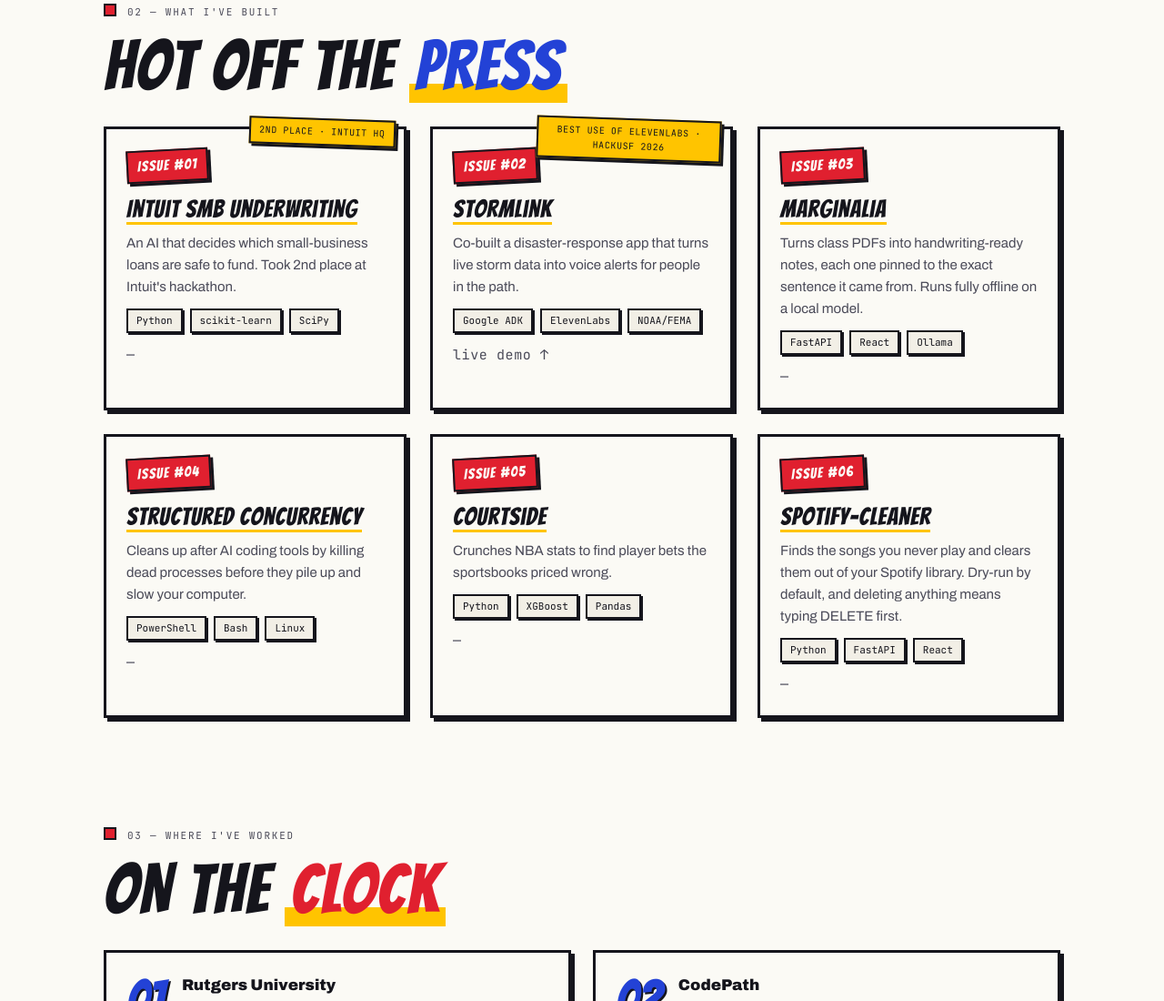
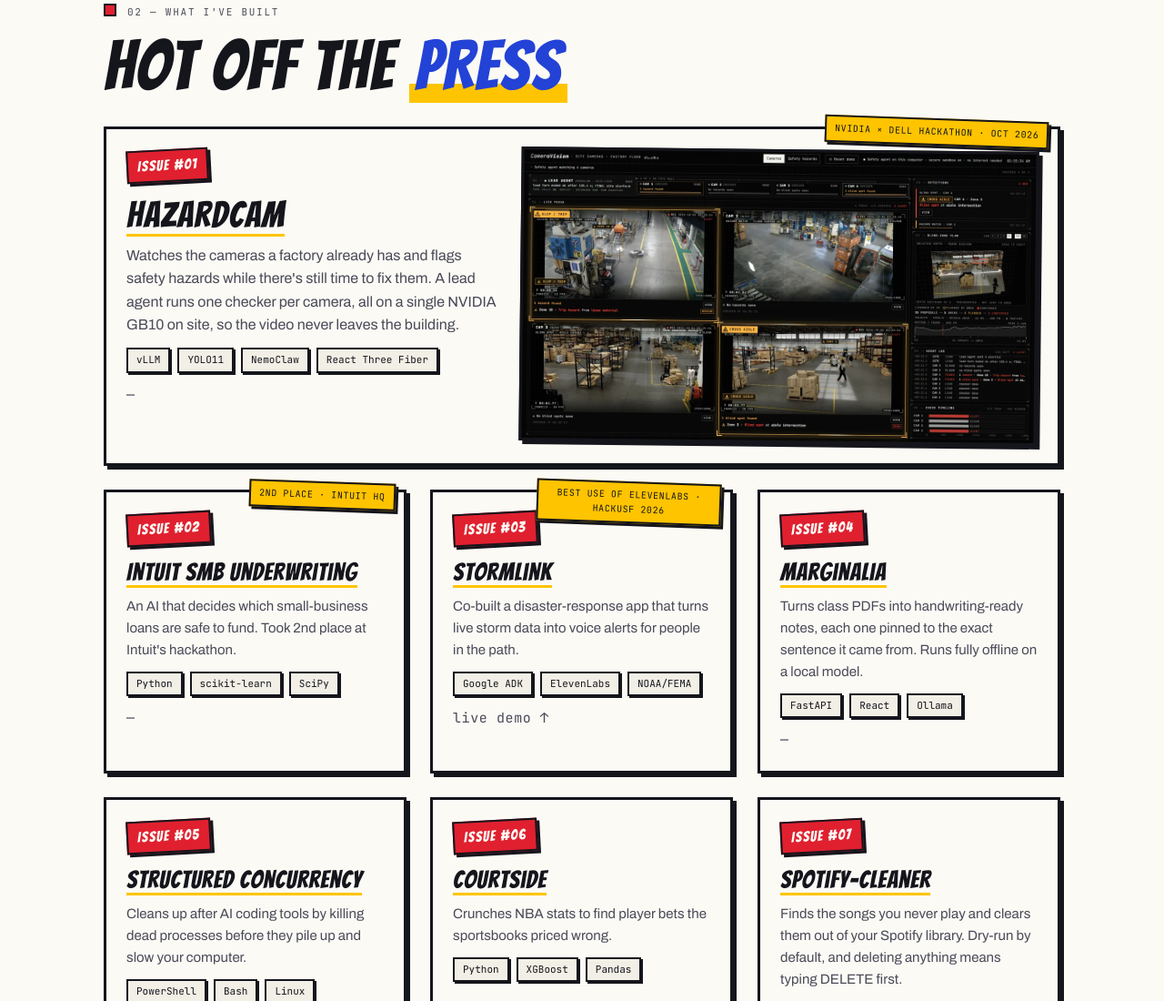
Before and after one commit to ron2k1/ron2k1.github.io, a plain HTML site: page index.html in a window 1280 px wide. Shown: the part 1700-2800 px from the top of the page at 91% size. Drawn offline with Linux system fonts and the light colour scheme; no server answers.

Commit message:
Add HazardCam as a full-width cover card
HazardCam, the multi-agent safety camera system from the NVIDIA x Dell
hackathon (October 2026), is now ISSUE #01 and the rest shift down to
#02-#07. It spans every grid column because a seventh card in the
3-wide auto-fit grid left one orphan on the last row; a full-row card
keeps the six under it in whole rows at 3, 2 and 1 columns. The card
carries the real camera-wall screenshot from the repo, resized to a
1280 px WebP (140 KB instead of the 543 KB 1920 px JPEG), with width
and height set so the lazy image reserves its box.

The stamp names the event only. No placement is on record, so the card
claims no award.

Also bumps the static public-repo fallback from 12 to 14 to match
gh api users/ron2k1 .public_repos, so the tile stops jumping on load.

```diff
--- a/index.html
+++ b/index.html
@@ -127,7 +127,7 @@
         </div>
         <div class="stats reveal">
           <div class="stat">
-            <div class="num" data-count="12" data-live="repos">12</div>
+            <div class="num" data-count="14" data-live="repos">14</div>
             <div class="lbl">Public Repos</div>
           </div>
           <div class="stat">
@@ -149,8 +149,36 @@
         <p class="eyebrow reveal">02 — WHAT I'VE BUILT</p>
         <h2 class="reveal">HOT OFF THE <span class="accent-b">PRESS</span></h2>
         <div class="cards">
+          <article class="card card-feature reveal">
+            <span class="stamp">NVIDIA × DELL HACKATHON · OCT 2026</span>
+            <div class="feature-copy">
+              <div class="badge">ISSUE #01</div>
+              <h3><a href="https://github.com/ron2k1/HazardCam">HazardCam</a></h3>
+              <p>
+                Watches the cameras a factory already has and flags safety hazards while there's
+                still time to fix them. A lead agent runs one checker per camera, all on a single
+                NVIDIA GB10 on site, so the video never leaves the building.
+              </p>
+              <div class="chip-row">
+                <span class="chip">vLLM</span><span class="chip">YOLO11</span
+                ><span class="chip">NemoClaw</span><span class="chip">React Three Fiber</span>
+              </div>
+              <p class="live" data-repo="HazardCam">—</p>
+            </div>
+            <figure class="feature-shot">
+              <img
+                src="assets/hazardcam-wall.webp"
+                width="1280"
+                height="720"
+                loading="lazy"
+                decoding="async"
+                alt="HazardCam's camera wall: four factory and warehouse feeds with hazard zones boxed, a 3D depth view of one camera and the agent log"
+              />
+            </figure>
+          </article>
+
           <article class="card reveal">
-            <div class="badge">ISSUE #01</div>
+            <div class="badge">ISSUE #02</div>
             <span class="stamp">2ND PLACE · INTUIT HQ</span>
             <h3>
               <a href="https://github.com/ron2k1/intuit-techweek-smb-underwriting"
@@ -169,7 +197,7 @@
           </article>
 
           <article class="card reveal">
-            <div class="badge">ISSUE #02</div>
+            <div class="badge">ISSUE #03</div>
             <span class="stamp">BEST USE OF ELEVENLABS · HACKUSF 2026</span>
             <h3><a href="https://frontend-production-75da.up.railway.app">StormLink</a></h3>
             <p>
@@ -184,7 +212,7 @@
           </article>
 
           <article class="card reveal">
-            <div class="badge">ISSUE #03</div>
+            <div class="badge">ISSUE #04</div>
             <h3><a href="https://github.com/ron2k1/marginalia">Marginalia</a></h3>
             <p>
               Turns class PDFs into handwriting-ready notes, each one pinned to the exact
@@ -198,7 +226,7 @@
           </article>
 
           <article class="card reveal">
-            <div class="badge">ISSUE #04</div>
+            <div class="badge">ISSUE #05</div>
             <h3>
               <a href="https://github.com/ron2k1/claude-code-structured-concurrency"
                 >Structured Concurrency</a
@@ -216,7 +244,7 @@
           </article>
 
           <article class="card reveal">
-            <div class="badge">ISSUE #05</div>
+            <div class="badge">ISSUE #06</div>
             <h3><a href="https://github.com/ron2k1/courtside-showcase">Courtside</a></h3>
             <p>Crunches NBA stats to find player bets the sportsbooks priced wrong.</p>
             <div class="chip-row">
@@ -227,7 +255,7 @@
           </article>
 
           <article class="card reveal">
-            <div class="badge">ISSUE #06</div>
+            <div class="badge">ISSUE #07</div>
             <h3><a href="https://github.com/ron2k1/spotify-cleaner">spotify-cleaner</a></h3>
             <p>
               Finds the songs you never play and clears them out of your Spotify library.
--- a/styles.css
+++ b/styles.css
@@ -582,6 +582,44 @@ h2 {
   color: var(--ink-soft);
 }
 
+/* cover story: spans every column so the six cards under it fill whole rows */
+.card-feature {
+  grid-column: 1 / -1;
+  display: grid;
+  grid-template-columns: minmax(0, 5fr) minmax(0, 7fr);
+  align-items: center;
+  gap: 26px;
+}
+
+.feature-copy {
+  display: flex;
+  flex-direction: column;
+  gap: 12px;
+  height: 100%;
+}
+
+.card-feature h3 {
+  font-size: 40px;
+}
+
+.card-feature .feature-copy p:not(.live) {
+  font-size: 16px;
+}
+
+.feature-shot {
+  margin: 0;
+  border: 3px solid var(--ink);
+  box-shadow: var(--shadow);
+  background: var(--ink);
+  transform: rotate(0.6deg);
+}
+
+.feature-shot img {
+  display: block;
+  width: 100%;
+  height: auto;
+}
+
 /* ---- experience steps -------------------------------------------- */
 
 .steps {
@@ -924,6 +962,14 @@ h2 {
     grid-template-columns: repeat(2, 1fr);
   }
 
+  .card-feature {
+    grid-template-columns: 1fr;
+  }
+
+  .card-feature h3 {
+    font-size: 32px;
+  }
+
   .marquee-track {
     font-size: 20px;
   }
```
Also changed, not shown: assets/hazardcam-wall.webp (added).
